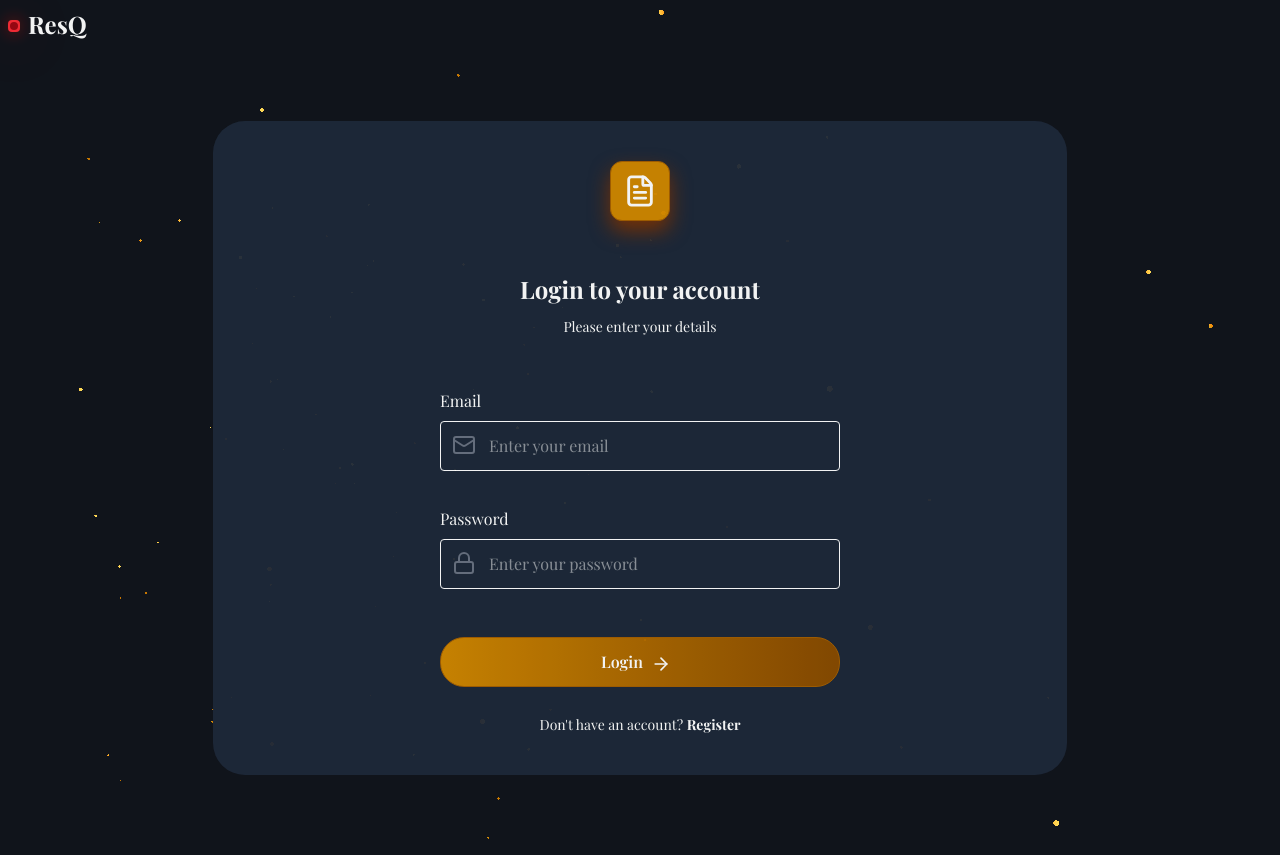
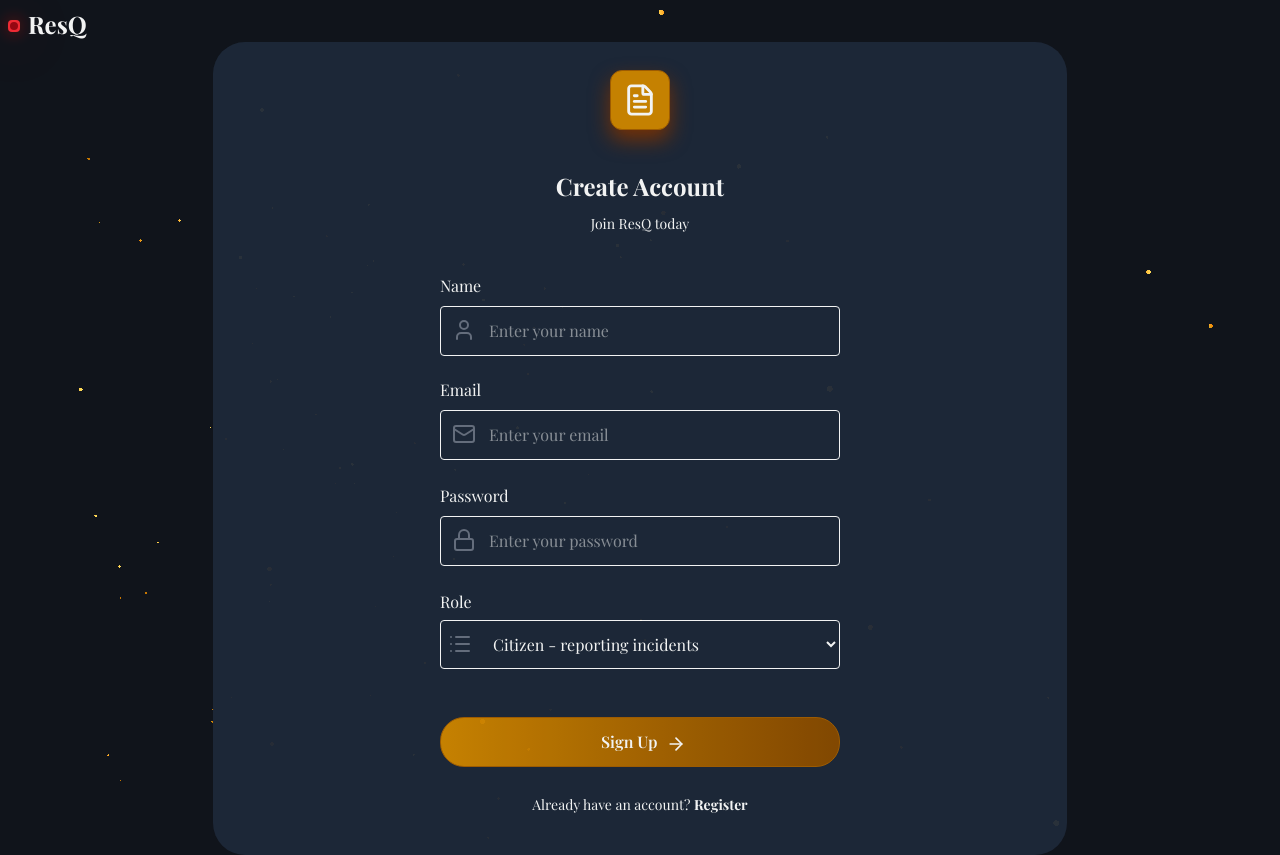
Before and after one commit to utsav8143/real-time-crisis-management-, a React app in the folder frontend/: page /register in a window 1280 px wide. Built offline with nearby package versions, Linux system fonts and the light colour scheme; no server answers; the HTML template or start-up script is replaced by a standard one; a web font is replaced by a local one.

Commit message:
register page completed

```diff
--- a/frontend/src/App.jsx
+++ b/frontend/src/App.jsx
@@ -3,14 +3,18 @@ import { Routes,Route } from 'react-router-dom'
 import Login from './pages/Login.jsx'
 import Register from './pages/Register.jsx'
 import Dashboard from './pages/Dashboard.jsx'
+import ProtectedRoute from './components/layout/ProtectedRoute.jsx'
 
 const App = () => {
   return (
     <Routes>
       <Route path='/login' element={<Login/>}/>
       <Route path="/register" element={<Register/>}/>
-      <Route path="/dashboard" element={<Dashboard/>}/>
-
+      <Route path="/dashboard" element={
+        <ProtectedRoute>
+        <Dashboard/>
+        </ProtectedRoute>
+      }/>
     </Routes>
   )
 }
--- a/frontend/src/components/layout/ProtectedRoute.jsx
+++ b/frontend/src/components/layout/ProtectedRoute.jsx
@@ -0,0 +1,19 @@
+import React from 'react'
+import { useAuth } from '../../context/AuthContext'
+import { Navigate } from 'react-router-dom'
+
+const ProtectedRoute = ({children,allowedRoles}) => {
+
+    const {user,loading}=useAuth()
+
+    if(loading) return <div className="page-loader">Loading...</div>
+
+    if(!user) return <Navigate to="/login" replace/>
+
+    if(allowedRoles && !allowedRoles.includes(user.role)){
+        return <Navigate to="/dashboard" replace/>
+    }
+  return children;
+}
+
+export default ProtectedRoute;
--- a/frontend/src/context/AuthContext.jsx
+++ b/frontend/src/context/AuthContext.jsx
@@ -28,7 +28,7 @@ export function AuthProvider({ children }) {
   };
 
   const register = async (name, email, password, role) => {
-    const { data } = await api.post("/auth/register", {
+    const { data } = await api.post("/api/auth/register", {
       name,
       email,
       password,
--- a/frontend/src/pages/Register.jsx
+++ b/frontend/src/pages/Register.jsx
@@ -3,7 +3,7 @@ import Particles from '../animations/Particles'
 import { useState } from 'react'
 import { useNavigate,Link } from 'react-router-dom'
 import { useAuth } from '../context/AuthContext'
-import { FileText,Mail,Lock , ArrowRight} from 'lucide-react'
+import { FileText,Mail,Lock , ArrowRight, User, List} from 'lucide-react'
 
 const Register = () => {
 
@@ -24,17 +24,17 @@ const Register = () => {
   }
 
   const handleSubmit= async(e)=>{
-    e.preventDeafult();
+    e.preventDefault();
     setError('');
     setLoading(true);
 
     try{
-      await register(form.name, form.email, form.password, form.role)
+      await register(formdata.name, formdata.email, formdata.password, formdata.role)
       navigate("/dashboard")
     } catch(err){
       setError(err.response?.data?.message || "Registration failed")
-    } finally{}
-      setLoading(false)
+    } finally{
+      setLoading(false)}
   }
 
   return (
@@ -55,76 +55,106 @@ const Register = () => {
       /> </div>
 
       <div className="min-h-screen bg-color relative z-10 opacity-95 ">
-        <div className="flex  ">
+        <div className="flex">
           <div className=" h-3 w-3 bg-red-500 rounded-sm  mt-5 ms-2 flex justify-center items-center animate-glow">
             <div className="h-2 w-2 bg-red-800 rounded-lg "></div>
           </div>
-          <h1 className="font-bold text-2xl m-2 text-white">ResQ</h1>
+          <h1 className="font-bold text-2xl m-2 text-white ">ResQ</h1>
         </div>
-        <div className="w-full h-screen flex justify-center items-center">
+        <div className="w-full h-screen flex justify-center items-center lg:mt-0 mt-20">
           <div className="text-white bg-gray-800 w-2/3 rounded-4xl">
             <div className="flex items-center justify-center">
-              <FileText className="mt-10  border border-yellow-700 h-15 w-15 p-3 rounded-xl bg-yellow-600 text-white shadow-[0_10px_20px] shadow-amber-900" />
+              <FileText className="mt-7  border border-yellow-700 h-15 w-15 p-3 rounded-xl bg-yellow-600 text-white shadow-[0_10px_20px] shadow-amber-900" />
             </div>
 
             <form className="p-10" onSubmit={handleSubmit}>
-              <div className="m-3">
+              <div>
                 <h2 className="text-2xl font-bold text-center">
-                  Login to your account
+                  Create Account
                 </h2>
                 <p className="mt-3 text-center text-sm">
-                  Please enter your details
+                  Join ResQ today
                 </p>
               </div>
 
               <div className="flex justify-center">
                 <div className="mt-10 ">
+
+                 {/* Name */}
+                 <label htmlFor="name">Name </label>
+                 <div className="relative mt-2">
+                  <User className='absolute w-6 h-6 m-3 text-gray-500'/>
+                  <input type="text"
+                  name='name'
+                    value={formdata.name}
+                    required
+                    placeholder='Enter your name'
+                    onChange={handleChange}
+                  className="absolute border border-white rounded-sm p-2 pl-12 py-3 pe-5 w-100" />
+                 </div>
+
+
                   {/* Email */}
-
-                  <label className="">Email</label>
-                  <div className="relative mt-2 ">
-                    <Mail className="absolute w-6 h-6 m-3 text-gray-500 " />
+                  <div className="mt-20">
+                  <label htmlFor='email'>Email</label>
+                  </div>
+                  <div className="relative  ">
+                    <Mail className="absolute w-6 h-6 m-3 mt-5 text-gray-500 " />
                     <input
                       type="email"
+                      name='email'
                       value={formdata.email}
                       required
-                      className="border border-white rounded-sm p-2 pl-12 py-3 pe-5 w-100"
-                      onChange={(e) => setEmail(e.target.value)}
+                      className="border border-white rounded-sm p-2 pl-12 py-3 pe-5 w-100 mt-2"
+                      onChange={handleChange}
                       placeholder="Enter your email"
                     />
                   </div>
 
-                  <div className="mt-9">
+                  {/* Password */}
+                  <div className="mt-6">
                     <label htmlFor="password">Password</label>
                   </div>
                   <div className="relative">
                     <Lock className="absolute w-6 h-6 text-gray-500 mt-5 ms-3" />
                     <input
                       type="password"
+                      name='password'
                       value={formdata.password}
                       required
-                      onChange={(e) => setPassword(e.target.value)}
+                      onChange={handleChange}
                       minLength={6}
                       className="border border-white rounded-sm p-2 pl-12 py-3 pe-5 w-100 mt-2"
                       placeholder="Enter your password"
                     />
                   </div>
 
+                  <div className="mt-6">
+                    <label htmlFor="role">Role</label>
+                  </div>
+                  <div className="relative mt-1.5">
+                    <List className='absolute text-gray-500 w-6 h-6 m-2 mt-3'/>
+                    <select name="role" value={formdata.role} onChange={handleChange} className='border border-white p-2 pl-12 py-3 pe-5 w-100 rounded-sm'>
+                      <option value="citizen" className='bg-gray-900'>Citizen - reporting incidents</option>
+                      <option value="responder" className='bg-gray-900'>Responder - handling incidents</option>
+                    </select>
+                  </div>
+
                   <div className="group">
                     <button
                       type="submit"
                       disabled={loading}
-                      className="border border-yellow-700 hover:border-yellow-900 hover:cursor-pointer hover:scale-102 transition-transform w-full mt-12 p-3 rounded-3xl flex gap-2 ps-40 bg-linear-to-r from-yellow-600 to-yellow-800 font-semibold "
+                      className="border border-yellow-700 hover:border-yellow-900 hover:cursor-pointer transition-transform w-full mt-12 p-3 rounded-3xl flex gap-2 ps-40 bg-linear-to-r from-yellow-600 to-yellow-800 font-semibold "
                     >
-                      {loading ? "Logging in..." : "Login"}
+                      {loading ? "Signinging in..." : "Sign Up"}
                       <ArrowRight className="h-5 w-5 mt-1 group-hover:translate-x-1 transition-transform " />
                     </button>
                   </div>
 
                   <p className="mt-7 text-center text-sm">
-                    Don't have an account?{" "}
+                    Already have an account?{" "}
                     <Link
-                      to="/register"
+                      to="/login"
                       className="font-bold hover:underline transition-transform"
                     >
                       Register
--- a/frontend/src/utils/axiosInstance.js
+++ b/frontend/src/utils/axiosInstance.js
@@ -19,7 +19,9 @@ api.interceptors.request.use((config)=>{
 api.interceptors.response.use(
     (response) => response,
     (error) => {
-        if(error.response?.status===401){
+        const isAuthEndpoint=error.config?.url?.includes("/api/auth/login") || error.config?.url?.includes("/auth/register")
+
+        if(error.response?.status===401 && !isAuthEndpoint){
             console.log("Unauthorized user")
             localStorage.removeItem("token");
             localStorage.removeItem("user");
```
Also changed, not shown: frontend/src/pages/Login.jsx (+22 -8 lines).
